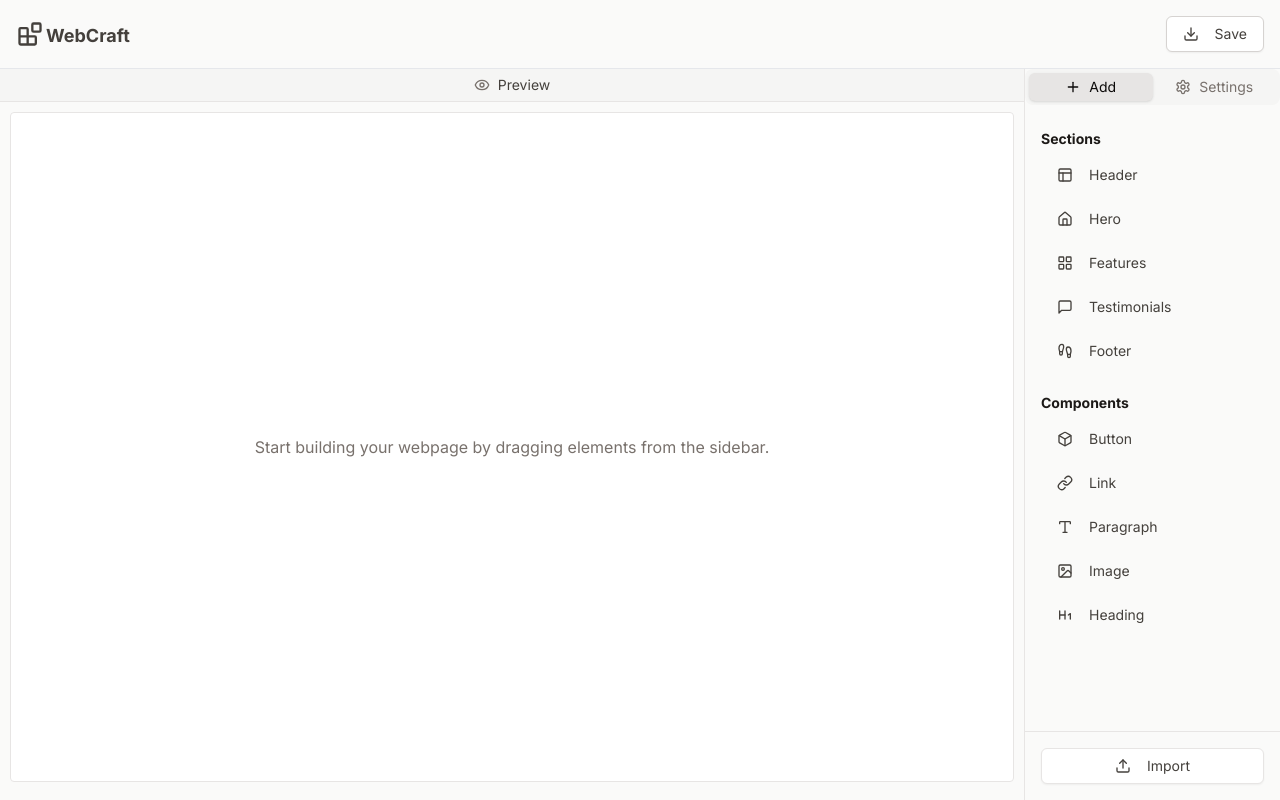
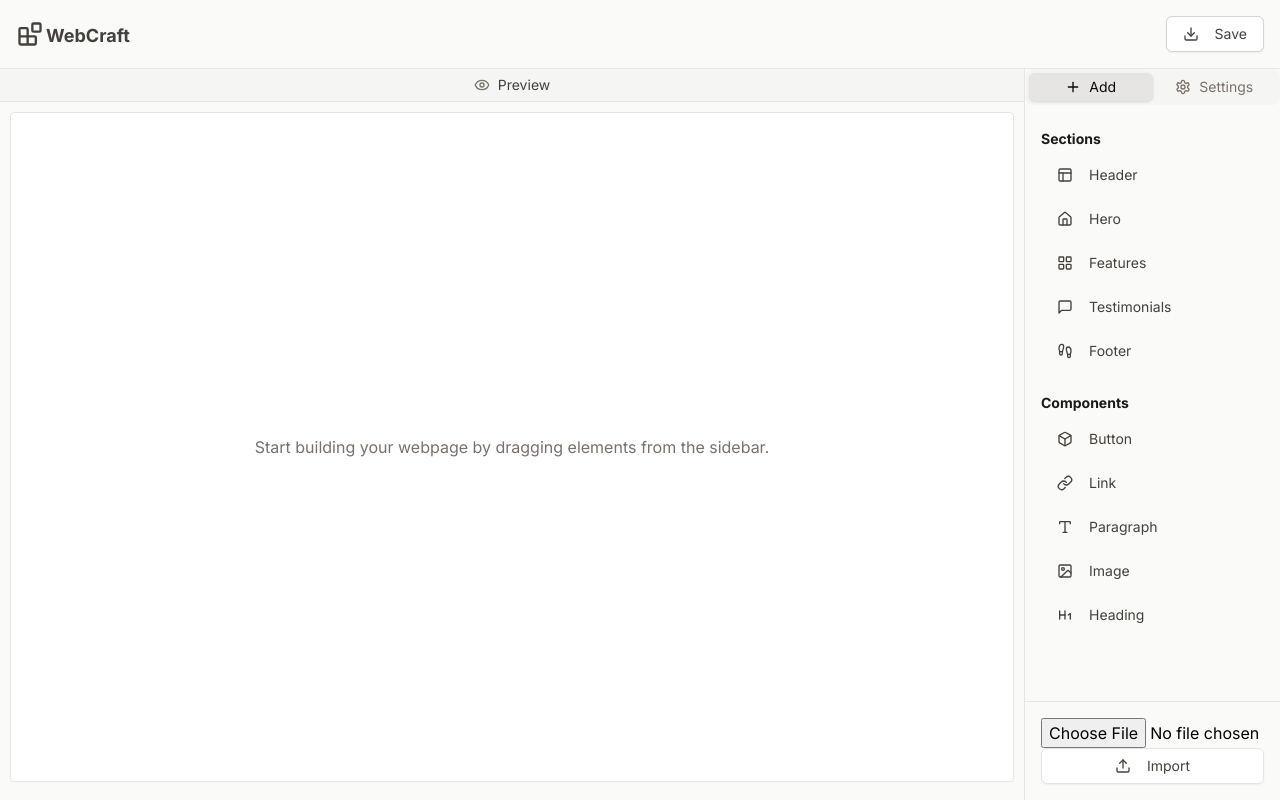
Before and after one commit to ahmedkhalidahi22/web-craft, a Next.js app: page / in a window 1280 px wide. Built offline with nearby package versions, Linux system fonts and the light colour scheme.

Commit message:
add export feature

```diff
--- a/package.json
+++ b/package.json
@@ -24,7 +24,8 @@
     "react-dom": "^18",
     "tailwind-merge": "^2.6.0",
     "tailwindcss-animate": "^1.0.7",
-    "uuid": "^11.0.4"
+    "uuid": "^11.0.4",
+    "zod": "^3.24.1"
   },
   "devDependencies": {
     "@types/node": "^20",
--- a/src/app/layout.tsx
+++ b/src/app/layout.tsx
@@ -1,8 +1,8 @@
 import type { Metadata } from "next";
 import "./globals.css";
 import { Navbar } from "@/components/Navbar";
-import { EditorSideBar } from "@/components/EditorSideBar";
 import { EditorProvider } from "@/providers/editorProvider";
+import EditorSideBar from "@/components/EditorSideBar";
 
 export const metadata: Metadata = {
   title: "Web Craft",
--- a/src/components/EditorSideBar.tsx
+++ b/src/components/EditorSideBar.tsx
@@ -1,11 +1,13 @@
-import { Plus, Settings, Upload } from "lucide-react";
-import { Button } from "@/components/ui/button";
+import React from "react";
+import { Plus, Settings } from "lucide-react";
+
 import { Tabs, TabsContent, TabsList, TabsTrigger } from "@/components/ui/tabs";
 import { ScrollArea } from "@/components/ui/scroll-area";
 import SideBarSectionItems from "./SideBarSectionItems";
 import SideBarComponentItems from "./SideBarComponentItems";
+import ImportButton from "./ImportButton";
 
-export function EditorSideBar() {
+const EditorSideBar = () => {
   return (
     <div className="w-64 border-l border-stone-200 bg-stone-50 flex flex-col h-full">
       <Tabs defaultValue="add" className="flex flex-col h-full">
@@ -32,16 +34,10 @@ export function EditorSideBar() {
             </div>
           </ScrollArea>
         </TabsContent>
-        <div className="p-4 border-t border-stone-200">
-          <Button
-            variant="outline"
-            className="w-full justify-center text-stone-700 hover:bg-stone-100 hover:text-stone-900"
-          >
-            <Upload className="h-4 w-4 mr-2" />
-            Import
-          </Button>
-        </div>
+        <ImportButton />
       </Tabs>
     </div>
   );
-}
+};
+
+export default EditorSideBar;
--- /dev/null
+++ b/src/components/ImportButton.tsx
@@ -0,0 +1,51 @@
+"use client";
+import React from "react";
+import { Button } from "./ui/button";
+import { Upload } from "lucide-react";
+import { useEditor } from "../providers/editorProvider";
+import { EditorStateSchema } from "@/lib/schemas";
+
+const ImportButton = () => {
+  const { dispatch } = useEditor();
+
+  const handleImport = (event: React.ChangeEvent<HTMLInputElement>) => {
+    const file = event.target.files?.[0];
+    if (file && file.type === "application/json") {
+      const reader = new FileReader();
+      reader.onload = (e) => {
+        try {
+          const json = JSON.parse(e.target?.result as string);
+          const parsed = EditorStateSchema.safeParse(json);
+          if (parsed.success) {
+            dispatch({ type: "UPDATE_STATE", payload: parsed.data });
+            console.log("Editor state imported:", parsed.data);
+          } else {
+            console.error("Invalid editor state shape:", parsed.error);
+          }
+        } catch (error) {
+          console.error("Error parsing JSON:", error);
+        }
+      };
+      reader.readAsText(file);
+    } else {
+      console.error("Please upload a valid JSON file");
+    }
+  };
+
+  return (
+    <div className="p-4 border-t border-stone-200">
+      <input type="file" accept="application/json" onChange={handleImport} id="import-file" />
+      <label htmlFor="import-file">
+        <Button
+          variant="outline"
+          className="w-full justify-center text-stone-700 hover:bg-stone-100 hover:text-stone-900"
+        >
+          <Upload className="h-4 w-4 mr-2" />
+          Import
+        </Button>
+      </label>
+    </div>
+  );
+};
+
+export default ImportButton;
--- a/src/components/builder/Hero.tsx
+++ b/src/components/builder/Hero.tsx
@@ -7,12 +7,9 @@ const Hero = () => {
       <div className="container mx-auto flex flex-col md:flex-row items-center">
         {/* Text Section */}
         <div className="md:w-1/2 text-center md:text-left px-4">
-          <h1 className="text-4xl font-bold text-gray-800 mb-4">
-            Welcome to Our Website
-          </h1>
+          <h1 className="text-4xl font-bold text-gray-800 mb-4">Welcome to Our Website</h1>
           <p className="text-lg text-gray-600 mb-6">
-            Discover amazing features and solutions to enhance your business
-            growth.
+            Discover amazing features and solutions to enhance your business growth.
           </p>
           <button className="bg-gray-800 text-white px-6 py-2 rounded hover:bg-gray-700 transition">
             Get Started
@@ -25,7 +22,6 @@ const Hero = () => {
             src={placeholderImage}
             alt="Hero Section"
             className="w-full h-80 rounded shadow object-cover"
-            objectFit="cover"
           />
         </div>
       </div>
--- /dev/null
+++ b/src/lib/schemas.ts
@@ -0,0 +1,12 @@
+import { z } from "zod";
+
+export const SectionSchema = z.object({
+  id: z.string(),
+  type: z.string(),
+  content: z.object({}).passthrough(),
+});
+
+export const EditorStateSchema = z.object({
+  sections: z.array(SectionSchema),
+  selectedSection: SectionSchema.nullable(),
+});
--- /dev/null
+++ b/src/lib/types.ts
@@ -0,0 +1,6 @@
+import { z } from "zod";
+import { EditorStateSchema, SectionSchema } from "./schemas";
+
+export type Section = z.infer<typeof SectionSchema>;
+
+export type EditorState = z.infer<typeof EditorStateSchema>;
--- a/src/lib/utils.ts
+++ b/src/lib/utils.ts
@@ -1,16 +1,11 @@
 import { clsx, type ClassValue } from "clsx";
 import { twMerge } from "tailwind-merge";
 import { v4 } from "uuid";
+import { Section } from "./types";
 
 export function cn(...inputs: ClassValue[]) {
   return twMerge(clsx(inputs));
 }
-
-type Section = {
-  id: string;
-  type: string;
-  content: object;
-};
 
 export const createSection = (sectionType: string): Section | null => {
   switch (sectionType) {
--- a/src/providers/editorProvider.tsx
+++ b/src/providers/editorProvider.tsx
@@ -1,21 +1,12 @@
 "use client";
+import { EditorState, Section } from "@/lib/types";
 import React, { createContext, useReducer, useContext, ReactNode } from "react";
-
-type Section = {
-  id: string;
-  type: string;
-  content: object;
-};
-
-type EditorState = {
-  sections: Section[];
-  selectedSection: Section | null;
-};
 
 type Action =
   | { type: "ADD_SECTION"; payload: Section }
   | { type: "REMOVE_SECTION"; payload: string }
-  | { type: "SELECT_SECTION"; payload: Section | null };
+  | { type: "SELECT_SECTION"; payload: Section | null }
+  | { type: "UPDATE_STATE"; payload: EditorState };
 
 const initialState: EditorState = {
   sections: [],
@@ -44,6 +35,12 @@ const editorReducer = (state: EditorState, action: Action): EditorState => {
         ...state,
         selectedSection: action.payload,
       };
+    case "UPDATE_STATE":
+      return {
+        ...state,
+        sections: action.payload.sections,
+        selectedSection: action.payload.selectedSection,
+      };
     default:
       return state;
   }
```
Also changed, not shown: 1 other file (tests, documents, lock files or other folders).
